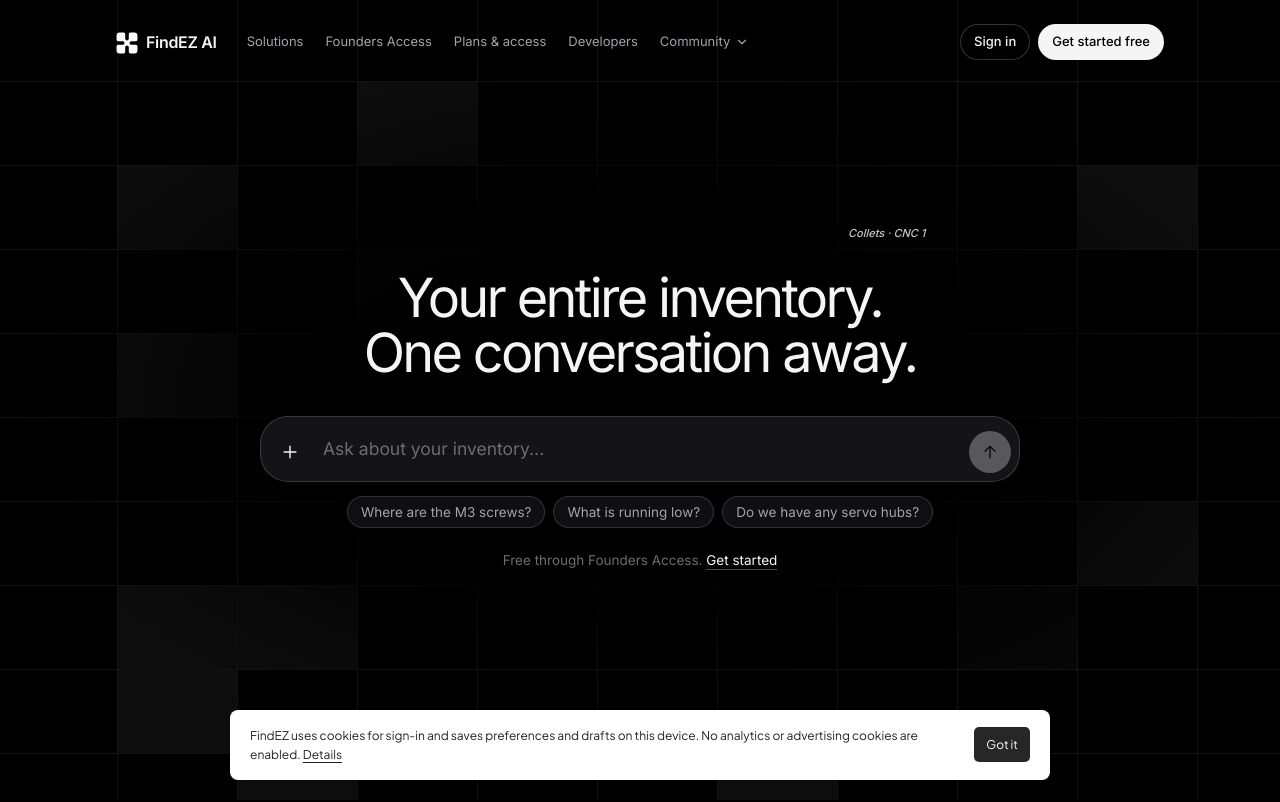
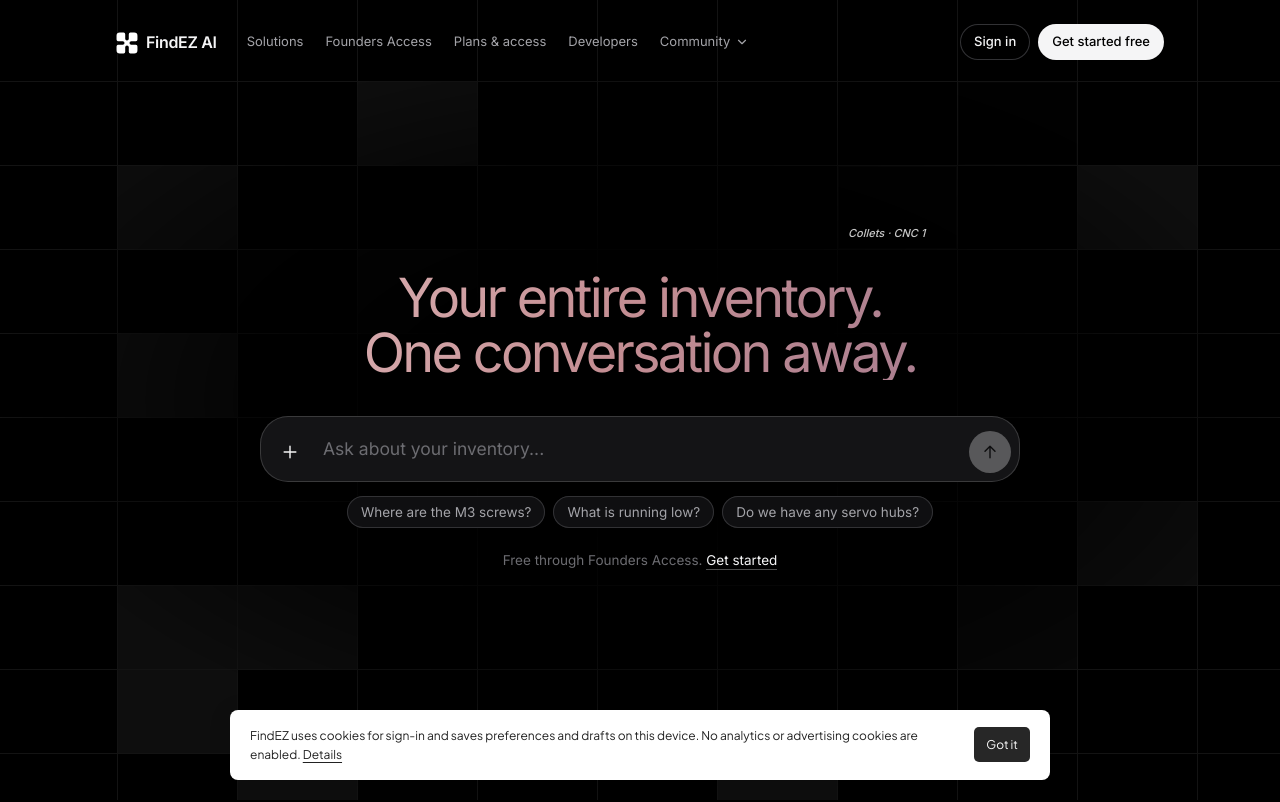
Before and after one commit to tanyasmritivc/main-inventory-app, a Next.js app in the folder frontend/: page / in a window 1280 px wide. Shown: the top 802 px of the page. Built offline with nearby package versions, Linux system fonts and the light colour scheme.

Commit message:
Add rose and plum gradient to home headline

```diff
--- a/frontend/src/components/marketing-dark/landing.css
+++ b/frontend/src/components/marketing-dark/landing.css
@@ -52,6 +52,10 @@ html:has(.landing-dark){background:#000;scroll-behavior:auto}
 .landing-dark .hero.short{min-height:88vh}
 .landing-dark .hero h1{font-size:92px;letter-spacing:-.05em}
 .landing-dark .home-hero h1{font-size:clamp(32px,4.4vw,54px);margin-bottom:36px}
+@supports ((background-clip:text) or (-webkit-background-clip:text)){
+ .landing-dark .home-hero h1{background:linear-gradient(110deg,#E2BBBC 12%,#C48E93 48%,#9F778E 88%);background-clip:text;-webkit-background-clip:text;color:transparent}
+}
+@media(forced-colors:active){.landing-dark .home-hero h1{background:none;color:CanvasText}}
 .landing-dark .hero .sub{font-size:19px;color:var(--tx2);max-width:600px;margin:22px auto 40px}
 .landing-dark .hero .eb{font-size:14px;color:var(--tx2);margin-bottom:20px}
 .landing-dark .hin{position:relative;z-index:2;width:100%}
```
Also changed, not shown: 1 other file (tests, documents, lock files or other folders).
